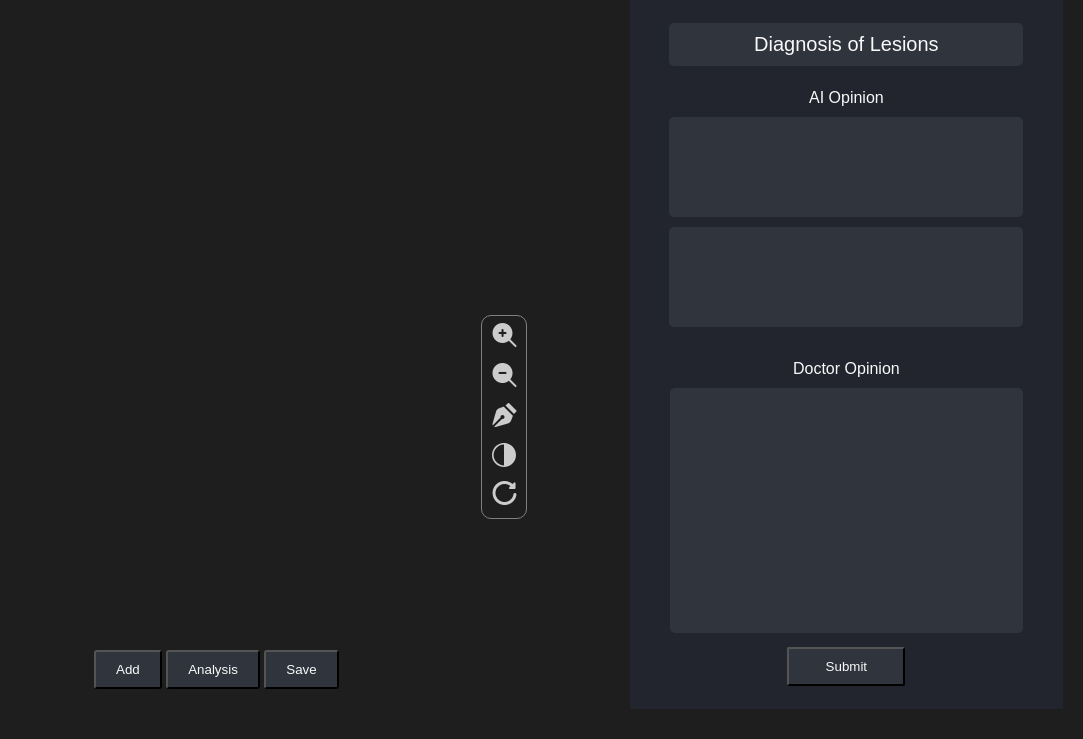
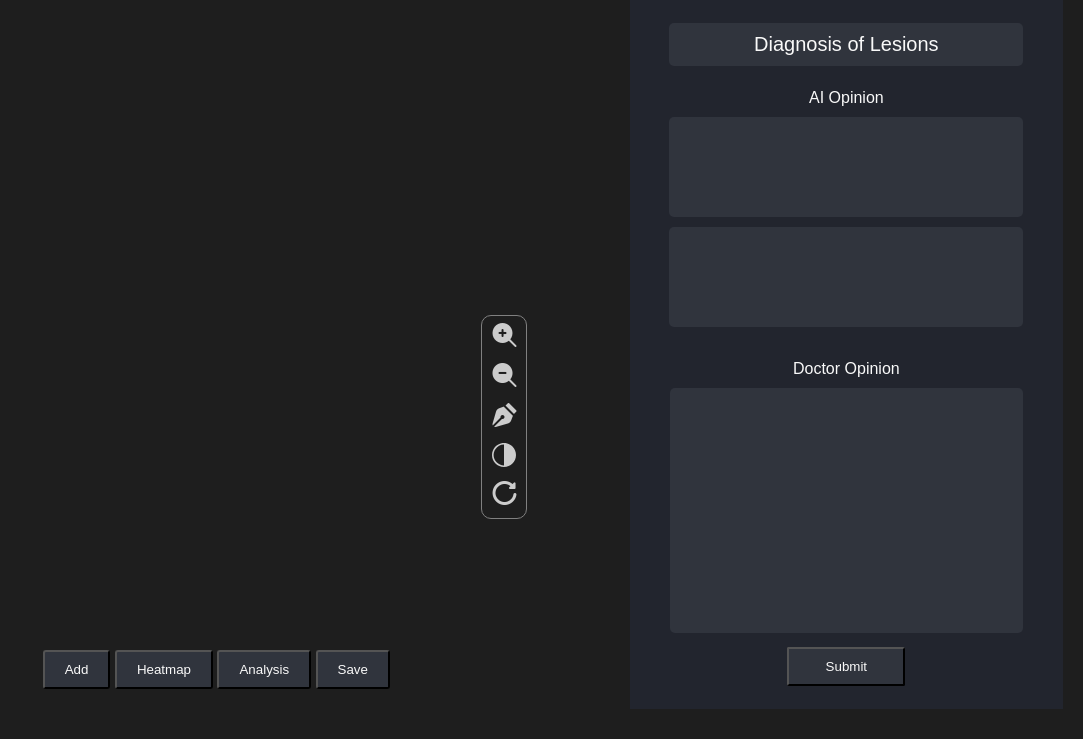
Before and after one commit to up0420/VunofinalprojectNew, a Django app: page /catalog/x-ray-2 in a window 1280 px wide. Shown: the part 61-800 px from the top of the page, without its empty margins (197-1280 px from the left). Run offline with Django 5.2, Linux system fonts and the light colour scheme; some libraries are stand-ins or nearby versions.

Commit message:
xray html

```diff
--- a/locallibrary/catalog/templates/x-ray-2.html
+++ b/locallibrary/catalog/templates/x-ray-2.html
@@ -29,6 +29,7 @@
             <div>
                 <input type="file" id="image-input" accept="image/*" style="display:none;">
                 <button id="add-image">Add</button>
+                <button id="heatmap" onclick="heatmap()">Heatmap</button>
                 <button id="analysis" onclick="updateBar()">Analysis</button>
                 <button id="save-image">Save</button>
             </div>
```
